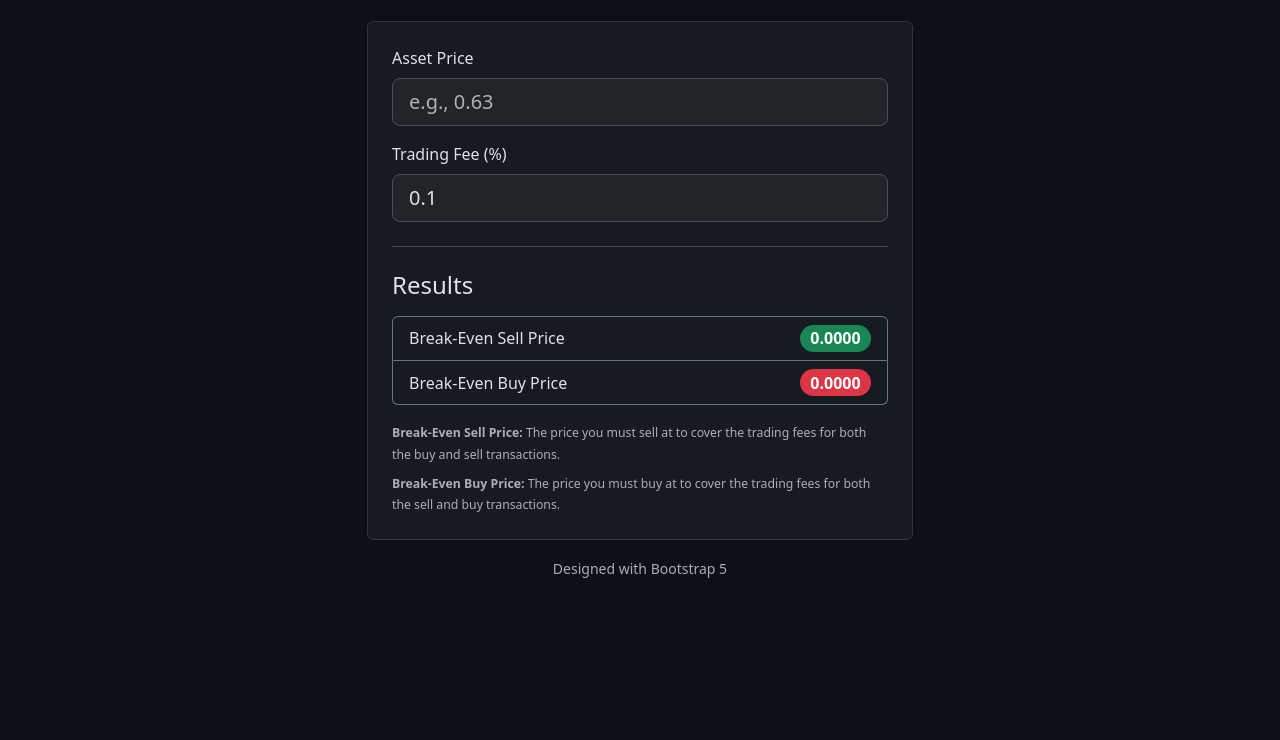
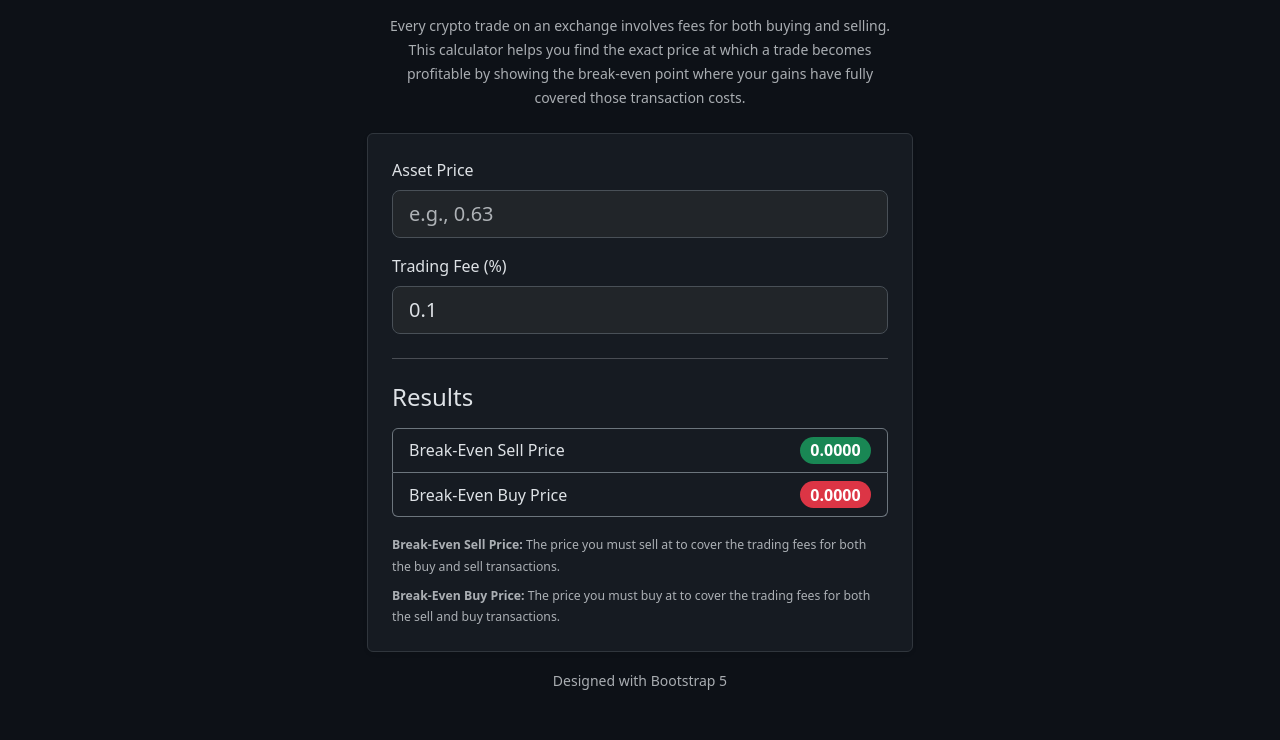
Before and after one commit to kostaspanagias/tradingsimulators, a plain HTML site: page index.html in a window 1280 px wide. Shown: the part 235-975 px from the top of the page. Before the commit the page ends 863 px from the top, so only its background shows below. Drawn offline with nearby package versions, Linux system fonts and the light colour scheme.

Commit message:
Update index.html

```diff
--- a/index.html
+++ b/index.html
@@ -42,10 +42,16 @@
         <div class="row justify-content-center">
             <div class="col-md-8 col-lg-6">
 
-                <div class="text-center mb-4">
-                    <h1 class="fw-light">Crypto Break-Even Calculator</h1>
-                    <p class="text-body-secondary">Instantly calculate your break-even points for crypto trades.</p>
-                </div>
+            <div class="text-center mb-4">
+                <h1 class="fw-light">Crypto Break-Even Calculator</h1>
+                <p class="text-body-secondary">Instantly calculate your break-even points for crypto trades.</p>
+
+                <p class="text-body-secondary px-3">
+                    <small>
+                        Every crypto trade on an exchange involves fees for both buying and selling. This calculator helps you find the exact price at which a trade becomes profitable by showing the break-even point where your gains have fully covered those transaction costs.
+                    </small>
+                </p>
+            </div>
 
                 <div class="card shadow-sm">
                     <div class="card-body p-4">
```
